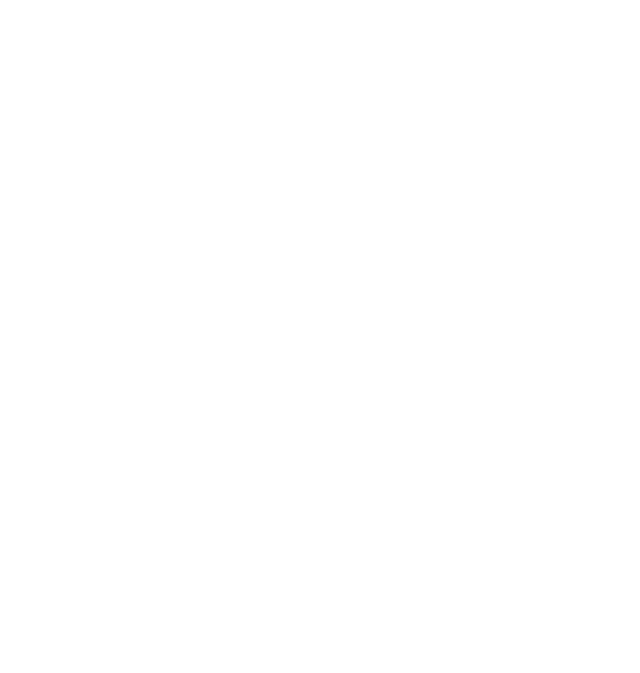
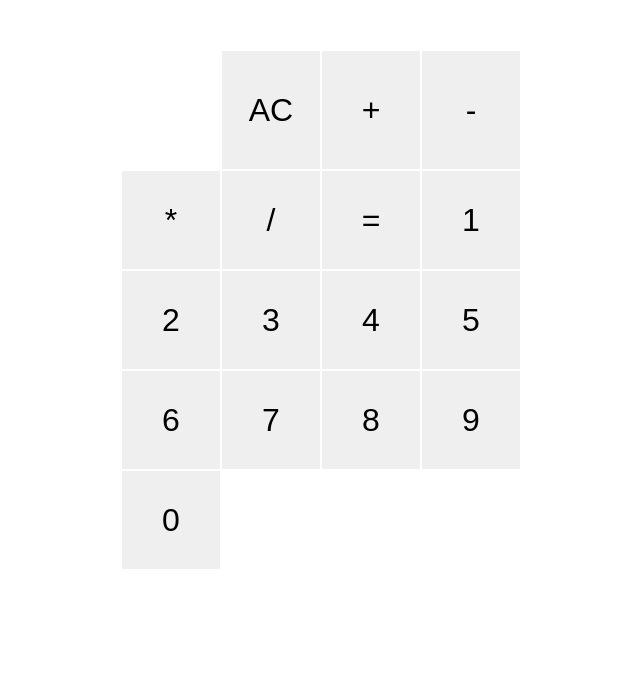
Before and after one commit to AlixiaDae/calculator, a plain HTML site: page index.html in a window 1280 px wide. Shown: the whole page, without its empty margins (319-959 px from the left). Drawn offline with Linux system fonts and the light colour scheme.

Commit message:
Add listener to display text of clicked buttons

```diff
--- a/index.html
+++ b/index.html
@@ -9,6 +9,26 @@
 </head>
 <body>
 
-    <script type="javascript" src="./script.js"></script>
+<div class="calc-grid">
+    <div class="output"></div>
+    <button class="calc-clear">AC</button>
+    <button class="calc-operator">+</button>
+    <button class="calc-operator">-</button>
+    <button class="calc-operator">*</button>
+    <button class="calc-operator">/</button>
+    <button class="calc-operator">=</button>
+    <button class="calc-numbers">1</button>
+    <button class="calc-numbers">2</button>
+    <button class="calc-numbers">3</button>
+    <button class="calc-numbers">4</button>
+    <button class="calc-numbers">5</button>
+    <button class="calc-numbers">6</button>
+    <button class="calc-numbers">7</button>
+    <button class="calc-numbers">8</button>
+    <button class="calc-numbers">9</button>
+    <button class="calc-numbers">0</button>
+</div>
+
+    <script src="./script.js"></script>
 </body>
 </html>
--- a/script.js
+++ b/script.js
@@ -0,0 +1,31 @@
+function add(a,b) {
+    return a + b;
+}
+
+function subtract(a,b) {
+    return a - b;
+}
+
+function multiply(a,b) {
+    return a * b;
+}
+
+function divide(a,b) {
+    return a/b;
+}
+
+function operate(a,b) {
+    return add(a,b);
+    /* Get two numbers a and b
+    run a and b through an operator
+    */
+}
+
+let btns = document.querySelectorAll('button');
+let display = document.querySelector('.output');
+
+btns.forEach(button => {
+    button.addEventListener('click', () => {
+        display.innerHTML = button.innerHTML;
+    })
+})
--- a/styles.css
+++ b/styles.css
@@ -0,0 +1,22 @@
+body {
+    margin: 0;
+    padding: 0;
+}
+
+.calc-grid {
+    display: grid;
+    justify-content: center;
+    text-align: center;
+    width: 960px;
+    margin: auto;
+    padding-top: 50px;
+    grid-template-columns: repeat(4, 100px);
+    grid-template-rows: minmax(120px, auto) repeat(5, 100px)
+}
+
+.calc-grid > button {
+    font-size: 2rem;
+    border: 1px, solid #FFFFFF;
+    outline: none;
+    background-color: rbga(255, 255, 255, 0.75);
+}
```
